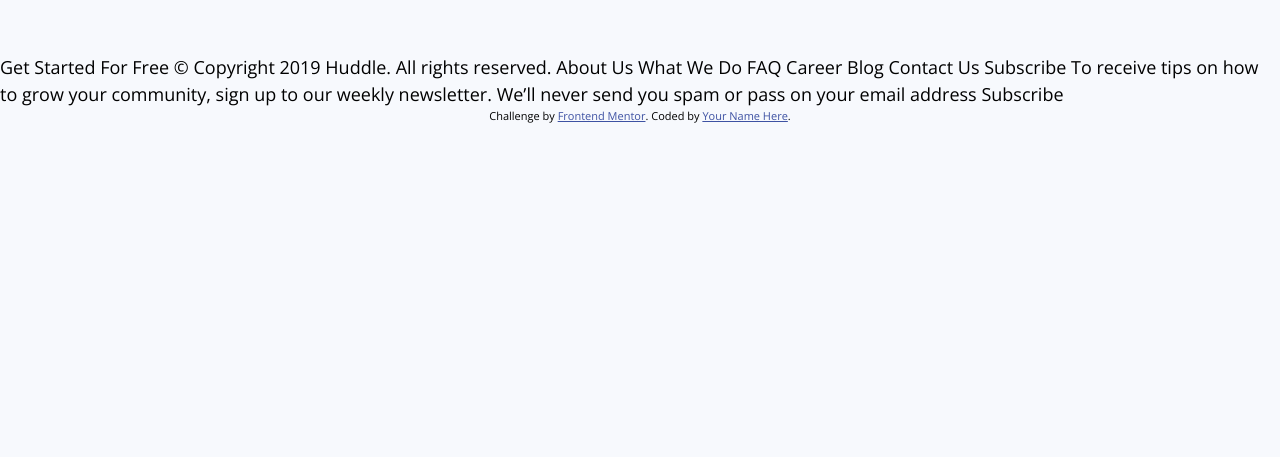
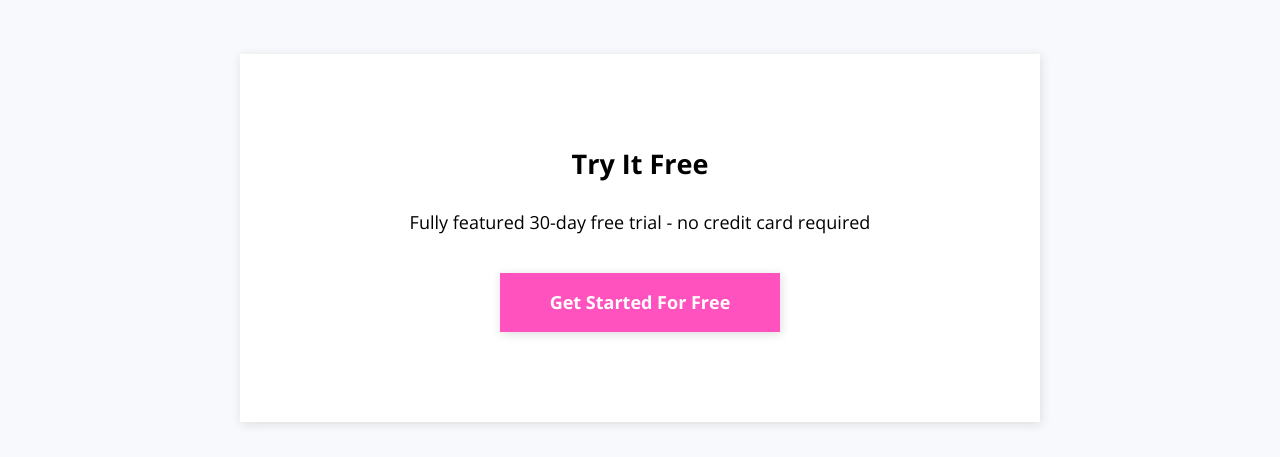
Before and after one commit to SergioHeynes/Website-Huddle-codedDecorativeElements, a website: page app/index.html in a window 1280 px wide. Shown: the part 2769-3226 px from the top of the page. Before the commit the page ends 2894 px from the top, so only its background shows below. Drawn offline with nearby package versions, Linux system fonts and the light colour scheme.

Commit message:
Complete Try it free section.

```diff
--- /dev/null
+++ b/app/assets/styles/components/_try-it-free.scss
@@ -0,0 +1,18 @@
+.try-it-free {
+    padding-top: 9rem;
+    padding-bottom: 9rem;
+    max-width: 80rem;
+    margin: 0 auto 26.5rem auto;
+
+    background-color: $color-white;
+    box-shadow: .1rem .2rem 1rem #ddd;
+    text-align: center;
+
+    &__title {
+        margin-bottom: 2.4rem;
+    }
+
+    &__paragraph {
+        margin-bottom: 3.7rem;
+    }
+}
--- a/app/assets/styles/main.scss
+++ b/app/assets/styles/main.scss
@@ -6,6 +6,7 @@
 @import 'components/wrapper';
 @import 'components/header';
 @import 'components/benefits';
+@import 'components/try-it-free';
 
 
 
--- a/app/index.html
+++ b/app/index.html
@@ -74,10 +74,21 @@
         </div>
       </div>
     </section>
+
+    <section class="try-it-free">
+      <h1 class="try-it-free__title">
+        Try It Free
+      </h1>
+      <p class="try-it-free__paragraph">
+        Fully featured 30-day free trial - no credit card required
+      </p>
+      <a class="btn btn--pink">Get Started For Free</a>
+
+    </section>
   </main>
 
 
-  Get Started For Free
+
 
   &copy; Copyright 2019 Huddle. All rights reserved.
 
```
Also changed, not shown: app/temp/styles/main.css.
